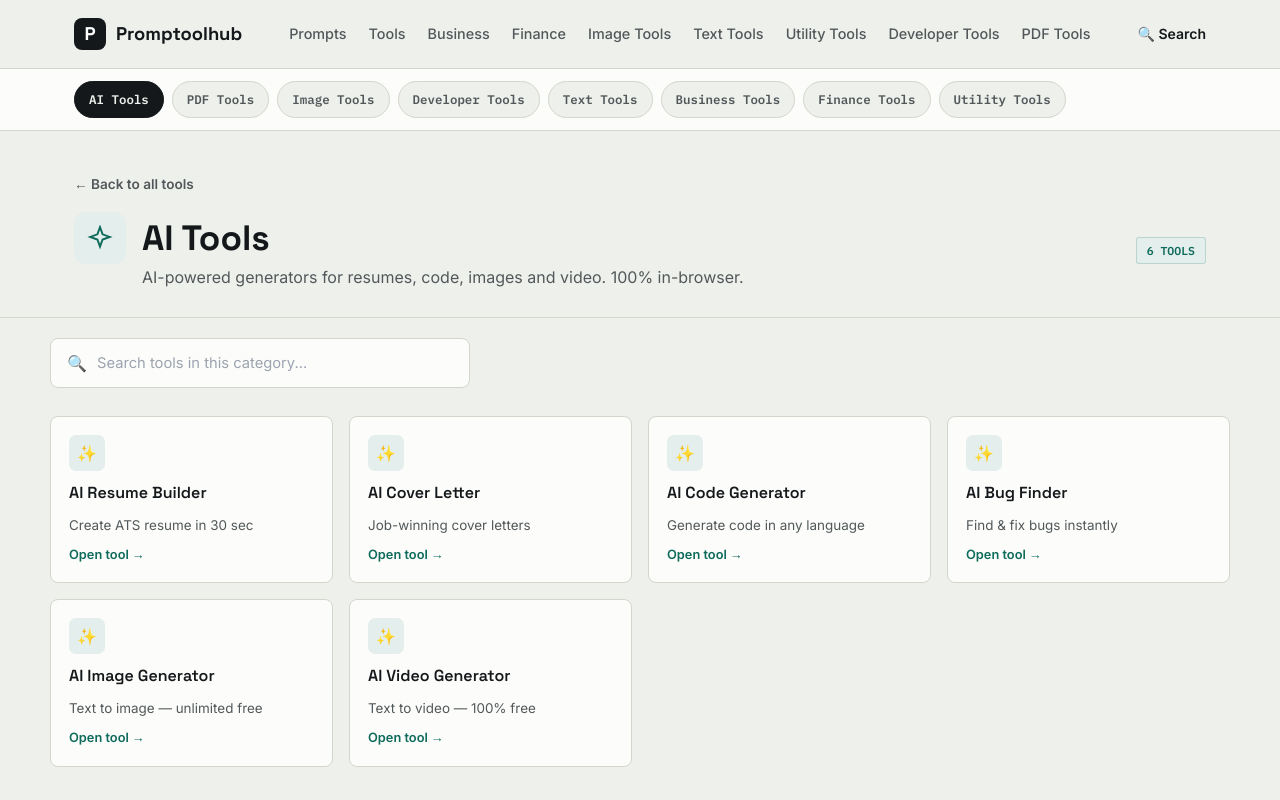
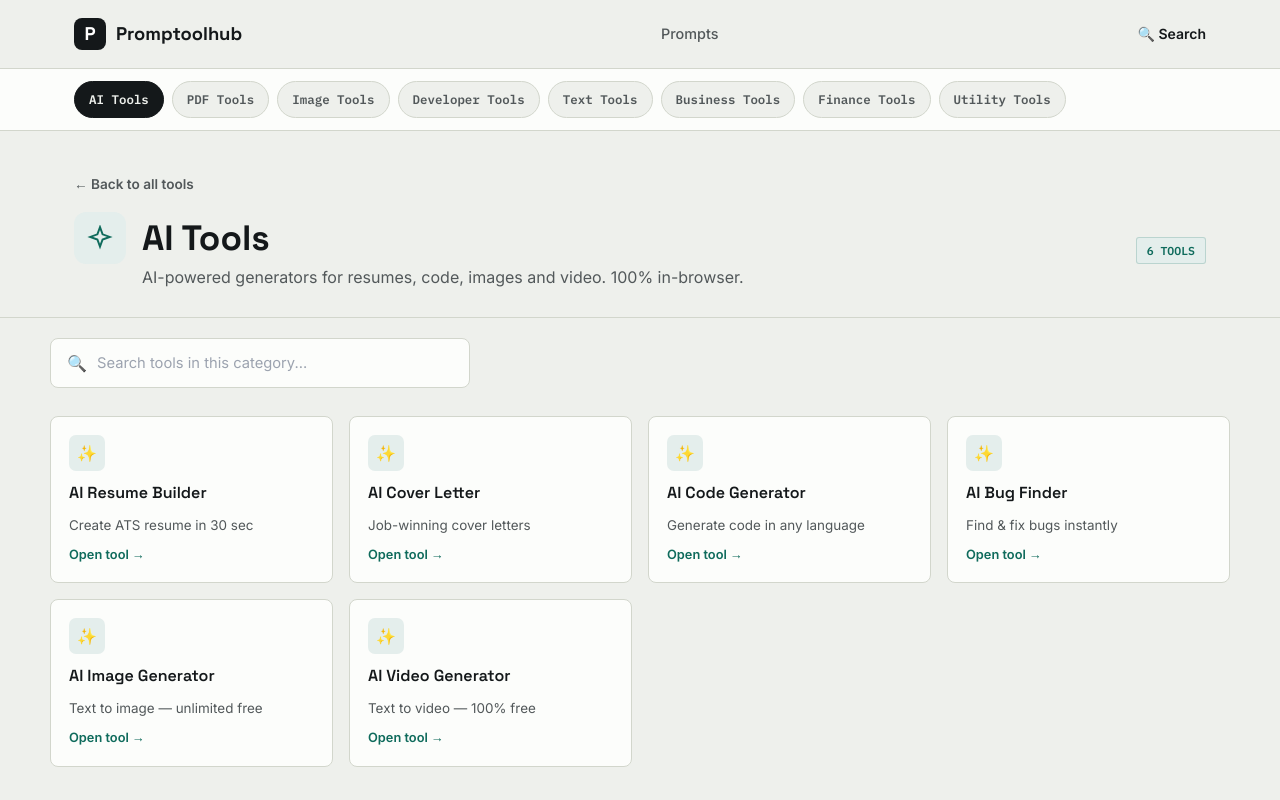
Before and after one commit to fair-gobi/toolhub-ai, a Next.js app: page /ai-tools in a window 1280 px wide. Shown: the top 800 px of the page. Built offline with nearby package versions, Linux system fonts and the light colour scheme.

Commit message:
redesign: ai-tools to workbench template

```diff
--- a/app/ai-tools/page.tsx
+++ b/app/ai-tools/page.tsx
@@ -59,7 +59,7 @@
     <header>
       <div className="wrap header-inner">
         <Link href="/" className="logo"><span className="logo-mark">P</span>Promptoolhub</Link>
-        <div className="nav-links hidden md:flex"><Link href="/prompts">Prompts</Link><Link href="/ai-tools">Tools</Link><Link href="/business">Business</Link><Link href="/finance">Finance</Link><Link href="/image-tools">Image Tools</Link><Link href="/text-tools">Text Tools</Link><Link href="/utility">Utility Tools</Link><Link href="/dev-tools">Developer Tools</Link><Link href="/pdf-tools">PDF Tools</Link></div>
+        <div className="nav-links hidden md:flex"><Link href="/prompts">Prompts</Link></div>
         <Link href="/prompts" className="hidden md:flex text-sm font-semibold">🔍 Search</Link>
       </div>
     </header>
```
